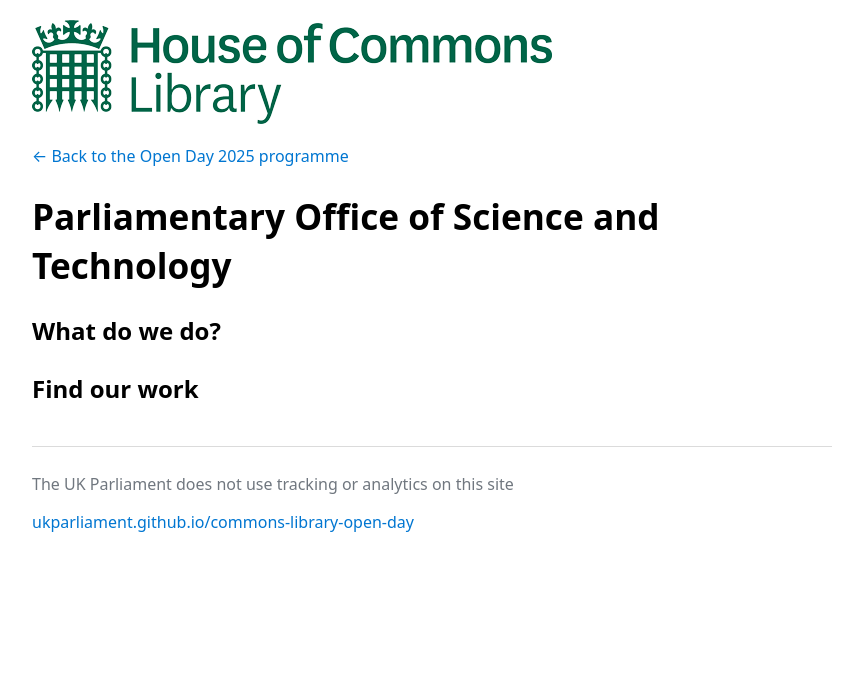
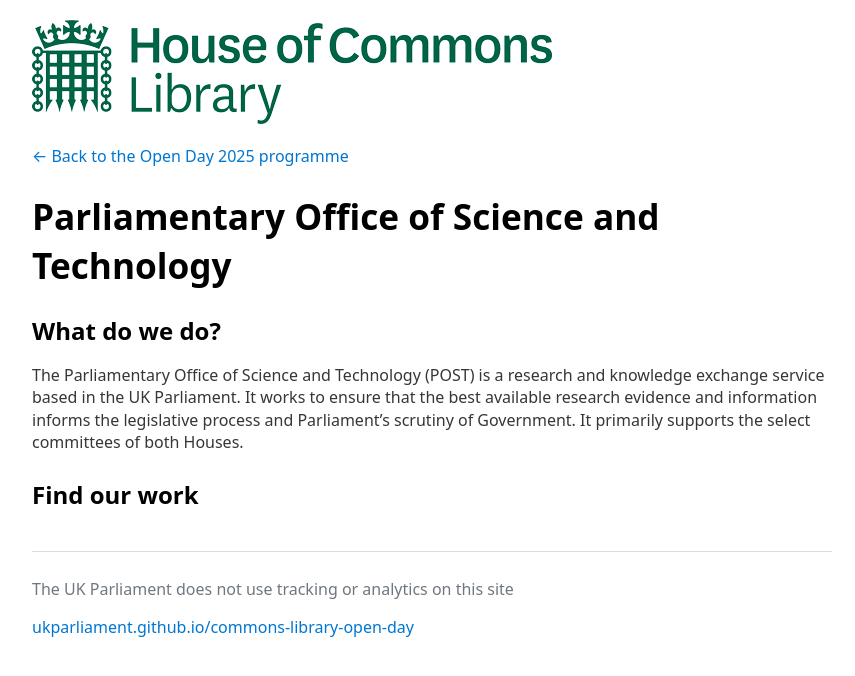
Before and after one commit to ukparliament/commons-library-open-day, a Jekyll site: the page built from 2025/post/index.md, in a window 1280 px wide. Shown: the top 676 px of the page, without its empty margins (208-1063 px from the left). Built offline with Jekyll 4.4.1, drawn with Linux system fonts in a browser that asks for light colours; our own code applies the rules of GitHub Pages for plain Markdown files.

Commit message:
post blurb

```diff
--- a/2025/post/index.md
+++ b/2025/post/index.md
@@ -3,6 +3,6 @@
 # Parliamentary Office of Science and Technology
 
 ## What do we do?
-
+The Parliamentary Office of Science and Technology (POST) is a research and knowledge exchange service based in the UK Parliament. It works to ensure that the best available research evidence and information informs the legislative process and Parliament's scrutiny of Government. It primarily supports the select committees of both Houses.
 
 ## Find our work
```
